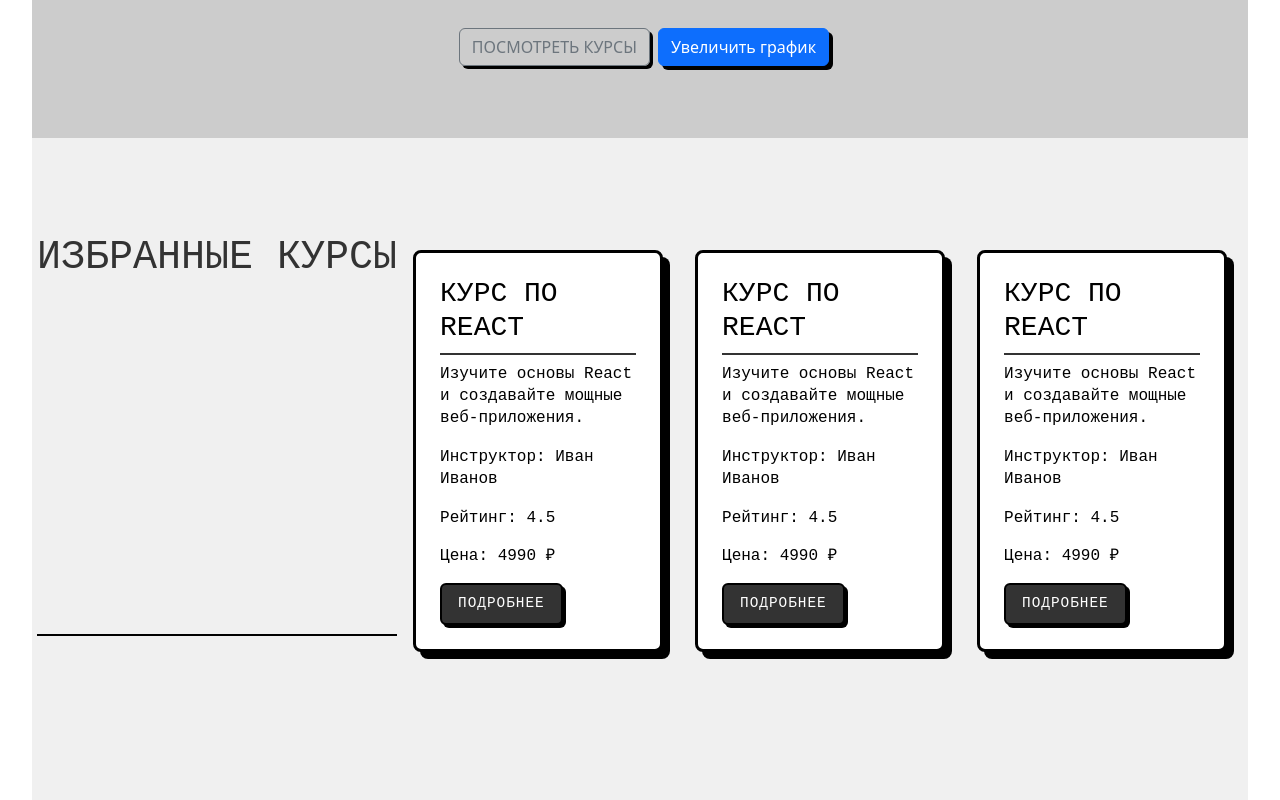
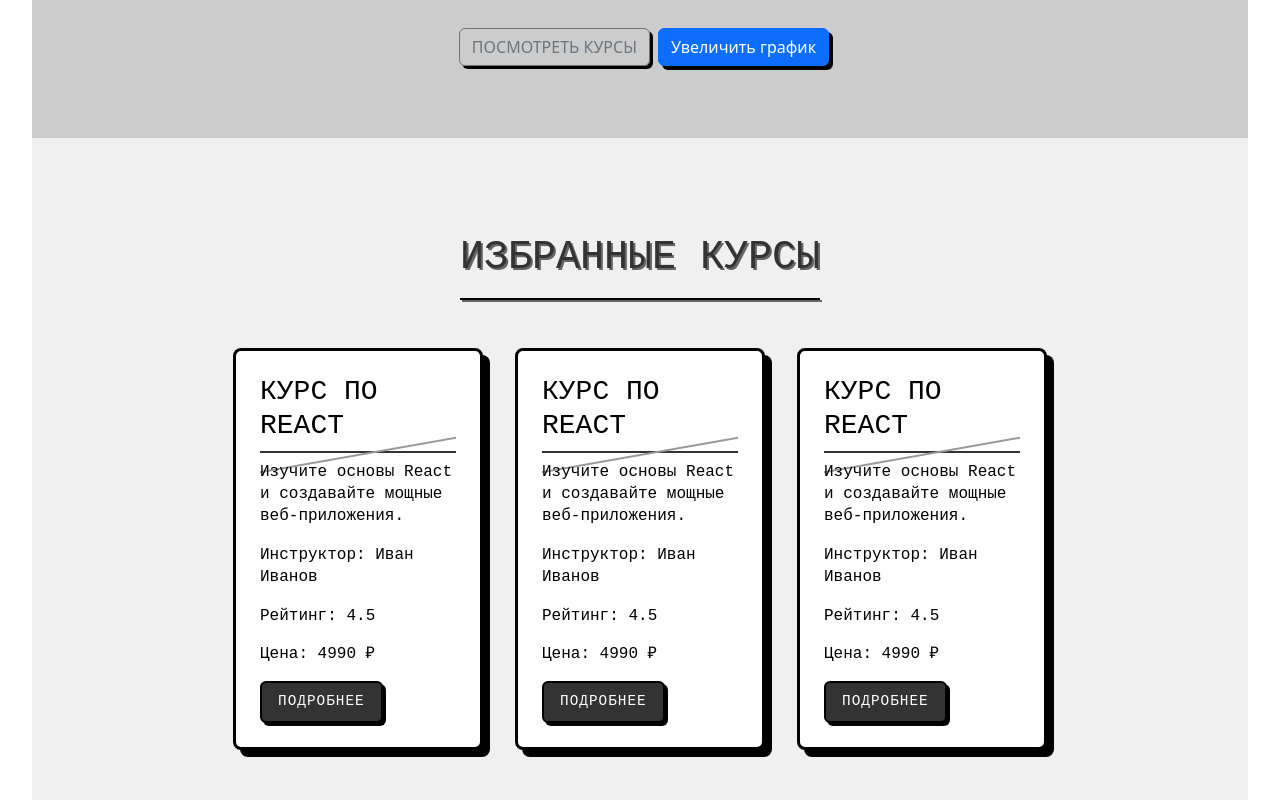
Before and after one commit to visualGravitySense/react-bisonwise, a React (Vite) app: page / in a window 1280 px wide. Shown: the part 360-1160 px from the top of the page. Built offline with nearby package versions, Linux system fonts and the light colour scheme.

Commit message:
featured courses new anti design

```diff
--- a/src/App.css
+++ /dev/null
@@ -1,103 +0,0 @@
-#root {
-  max-width: 1280px;
-  margin: 0 auto;
-  padding: 2rem;
-  text-align: center;
-}
-
-.logo {
-  height: 6em;
-  padding: 1.5em;
-  will-change: filter;
-  transition: filter 300ms;
-}
-.logo:hover {
-  filter: drop-shadow(0 0 2em #646cffaa);
-}
-.logo.react:hover {
-  filter: drop-shadow(0 0 2em #61dafbaa);
-}
-
-@keyframes logo-spin {
-  from {
-    transform: rotate(0deg);
-  }
-  to {
-    transform: rotate(360deg);
-  }
-}
-
-@media (prefers-reduced-motion: no-preference) {
-  a:nth-of-type(2) .logo {
-    animation: logo-spin infinite 20s linear;
-  }
-}
-
-.card {
-  padding: 2em;
-}
-
-.read-the-docs {
-  color: #888;
-}
-
-/* Светлый режим по умолчанию */
-.navbar-light .nav-link {
-  color: #000; /* Чёрный цвет для светлого режима */
-}
-
-.navbar-light .nav-link:hover {
-  color: #007bff; /* Синий цвет при наведении */
-}
-
-/* Переопределение для тёмного режима */
-.dark-mode .navbar-light .nav-link {
-  color: #fff !important; /* Белый цвет для тёмного режима с !important */
-}
-
-.dark-mode .navbar-light .nav-link:hover {
-  color: #f0ad4e !important; /* Цвет при наведении в тёмном режиме с !important */
-}
-
-/* Home.css */
-.home-page {
-  background-color: #fff;
-  color: #000;
-  transition: background-color 0.3s ease, color 0.3s ease;
-}
-
-/* Dark Mode Styles */
-.home-page.dark-mode {
-  background-color: #1e1e1e;
-  color: #f0f0f0;
-}
-
-/* Additional Styles for Dark Mode */
-.home-page.dark-mode .hero-section,
-.home-page.dark-mode .featured-courses,
-.home-page.dark-mode .course-categories,
-.home-page.dark-mode .popular-courses,
-.home-page.dark-mode .promo-banners,
-.home-page.dark-mode .about-section,
-.home-page.dark-mode .student-testimonials {
-  background-color: #333;
-  color: #f0f0f0;
-}
-
-/* App.css */
-.app {
-  transition: background-color 0.3s ease, color 0.3s ease;
-}
-
-/* Dark Mode Styles */
-.app.dark-mode {
-  background-color: #1e1e1e;
-  color: #f0f0f0;
-}
-
-/* Example: Dark Mode Styles for specific components */
-.app.dark-mode .header,
-.app.dark-mode .footer {
-  background-color: #333;
-  color: #f0f0f0;
-}
--- a/src/App.jsx
+++ b/src/App.jsx
@@ -16,7 +16,7 @@ import EditCourse from './pages/instructor/EditCourse';
 import AdminDashboard from './pages/admin/Dashboard';
 import Header from "./components/Header";
 import Footer from "./components/Footer";
-import './App.css';
+// import './App.css';
 import './App.scss';
 
 function App() {
--- a/src/App.scss
+++ b/src/App.scss
@@ -1 +1,105 @@
 @import '/node_modules/bootstrap/scss/bootstrap';
+
+#root {
+    max-width: 1280px;
+    margin: 0 auto;
+    padding: 2rem;
+    text-align: center;
+
+    .logo {
+      height: 6em;
+      padding: 1.5em;
+      will-change: filter;
+      transition: filter 300ms;
+
+      &:hover {
+        filter: drop-shadow(0 0 2em #646cffaa);
+      }
+
+      &.react:hover {
+        filter: drop-shadow(0 0 2em #61dafbaa);
+      }
+    }
+
+    @keyframes logo-spin {
+      from {
+        transform: rotate(0deg);
+      }
+      to {
+        transform: rotate(360deg);
+      }
+    }
+
+    @media (prefers-reduced-motion: no-preference) {
+      a:nth-of-type(2) .logo {
+        animation: logo-spin infinite 20s linear;
+      }
+    }
+
+    .card {
+      padding: 2em;
+    }
+
+    .read-the-docs {
+      color: #888;
+    }
+  }
+
+  .navbar-light {
+    .nav-link {
+      color: #000; /* Чёрный цвет для светлого режима */
+
+      &:hover {
+        color: #007bff; /* Синий цвет при наведении */
+      }
+    }
+  }
+
+  .dark-mode {
+    .navbar-light {
+      .nav-link {
+        color: #fff !important; /* Белый цвет для тёмного режима */
+
+        &:hover {
+          color: #007bff !important; /* Цвет при наведении в тёмном режиме */
+        }
+      }
+    }
+
+    .home-page {
+      background-color: #1e1e1e;
+      color: #f0f0f0;
+
+      .hero-section,
+      .featured-courses,
+      .course-categories,
+      .popular-courses,
+      .promo-banners,
+      .about-section,
+      .student-testimonials {
+        background-color: #333;
+        color: #f0f0f0;
+      }
+    }
+
+    .app {
+      background-color: #1e1e1e;
+      color: #f0f0f0;
+
+      .header,
+      .footer {
+        background-color: #333;
+        color: #f0f0f0;
+      }
+    }
+  }
+
+  .home-page {
+    background-color: #fff;
+    color: #000;
+    transition: background-color 0.3s ease, color 0.3s ease;
+  }
+
+  .app {
+    transition: background-color 0.3s ease, color 0.3s ease;
+  }
--- a/src/components/AllCourses.jsx
+++ b/src/components/AllCourses.jsx
@@ -1,7 +1,7 @@
 // AllCourses.jsx
 import React from 'react';
 import { Button, Card, Container, Row, Col } from 'react-bootstrap'; // Импортируем необходимые компоненты Bootstrap
-import './FeaturedCourses.css';
+import './FeaturedCourses.scss';
 import CourseFilters from "./CourseFilters";
 import CourseSorting from './CourseSorting';
 import CourseCard from './CourseCard';
--- a/src/components/FeaturedCourses.css
+++ /dev/null
@@ -1,112 +0,0 @@
-.featured-courses {
-    padding: 3rem 0;
-    background: #f0f0f0;
-    color: #000;
-    font-family: 'Courier New', Courier, monospace;
-
-    display: flex;
-    flex-wrap: wrap; /* Чтобы карточки переносились, если не хватает места */
-    justify-content: center; /* Выравнивание по центру */
-}
-
-
-.featured-courses h2 {
-    text-align: center;
-    margin-bottom: 2rem;
-    color: #333;
-    font-size: 2.5rem;
-    text-transform: uppercase;
-    border-bottom: 2px solid #000;
-    padding-bottom: 1rem;
-    display: inline-block;
-}
-
-.course-card {
-    background: #fff;
-    border: 2px solid #000;
-    box-shadow: 5px 5px 0 #000;
-    border-radius: 0;
-    padding: 1.5rem;
-    margin: 1rem;
-    text-align: left;
-    transition: transform 0.3s ease, box-shadow 0.3s ease;
-    width: 300px;
-}
-
-.course-card:hover {
-    transform: scale(1.05);
-    box-shadow: 8px 8px 0 #000;
-}
-
-.course-card h3 {
-    font-size: 1.75rem;
-    margin-bottom: 0.5rem;
-    text-transform: uppercase;
-    border-bottom: 2px solid #333;
-    padding-bottom: 0.5rem;
-}
-
-.course-card p {
-    font-size: 1rem;
-    margin-bottom: 1rem;
-    line-height: 1.4;
-}
-
-.course-card .btn-learn-more {
-    background: #333;
-    border: 2px solid #000;
-    color: #fff;
-    padding: 0.5rem 1rem;
-    font-size: 0.9rem;
-    text-transform: uppercase;
-    letter-spacing: 1px;
-    transition: background-color 0.3s ease, color 0.3s ease;
-    box-shadow: 3px 3px 0 #000;
-}
-
-.course-card .btn-learn-more:hover {
-    background: #555;
-    box-shadow: 5px 5px 0 #000;
-    color: #fff;
-}
-
-/* Стили для Dark Mode */
-.dark-mode .featured-courses {
-    background: #1e1e1e;
-    color: #e0e0e0;
-}
-
-.dark-mode .featured-courses h2 {
-    color: #e0e0e0;
-    border-bottom: 2px solid #e0e0e0;
-}
-
-.dark-mode .course-card {
-    background: #333;
-    border: 2px solid #666;
-    box-shadow: 5px 5px 0 #666;
-}
-
-.dark-mode .course-card:hover {
-    box-shadow: 8px 8px 0 #666;
-}
-
-.dark-mode .course-card h3 {
-    border-bottom: 2px solid #888;
-}
-
-.dark-mode .course-card p {
-    color: #ccc;
-}
-
-.dark-mode .course-card .btn-learn-more {
-    background: #666;
-    border: 2px solid #888;
-    color: #e0e0e0;
-    box-shadow: 3px 3px 0 #888;
-}
-
-.dark-mode .course-card .btn-learn-more:hover {
-    background: #888;
-    box-shadow: 5px 5px 0 #888;
-}
--- a/src/components/FeaturedCourses.jsx
+++ b/src/components/FeaturedCourses.jsx
@@ -1,7 +1,7 @@
 // FeaturedCourses.jsx
 import React from 'react';
 import { Button, Card, Container, Row, Col } from 'react-bootstrap'; // Импортируем необходимые компоненты Bootstrap
-import './FeaturedCourses.css';
+import './FeaturedCourses.scss';
 
 const FeaturedCourses = ({ theme }) => {
   const courses = [
--- /dev/null
+++ b/src/components/FeaturedCourses.scss
@@ -0,0 +1,129 @@
+.featured-courses {
+  padding: 3rem 0;
+  background: #f0f0f0;
+  color: #000;
+  font-family: 'Courier New', Courier, monospace;
+
+  display: block;
+  flex-wrap: wrap;
+  justify-content: center;
+
+  h2 {
+      text-align: center;
+      margin-bottom: 2rem;
+      color: #333;
+      font-size: 2.5rem;
+      text-transform: uppercase;
+      border-bottom: 2px solid #000;
+      padding-bottom: 1rem;
+      display: inline-block;
+      filter: drop-shadow(2px 2px 0 #666);
+  }
+}
+
+.course-card {
+  background: #fff;
+  border: 2px solid #000;
+  box-shadow: 5px 5px 0 #000;
+  border-radius: 0;
+  padding: 1.5rem;
+  margin: 1rem;
+  text-align: left;
+  transition: transform 0.3s ease, box-shadow 0.3s ease;
+  width: 300px;
+  overflow: hidden; // Чтобы скрыть любые вылезшие элементы
+
+  h3 {
+      font-size: 1.75rem;
+      margin-bottom: 0.5rem;
+      text-transform: uppercase;
+      border-bottom: 2px solid #333;
+      padding-bottom: 0.5rem;
+      position: relative; // Для эффектов с псевдоэлементами
+      &:before {
+          content: '';
+          position: absolute;
+          left: 0;
+          bottom: -5px;
+          width: 100%;
+          height: 2px;
+          background: #999;
+          transform: skewY(-10deg); // Непривычный сдвиг
+      }
+  }
+
+  p {
+      font-size: 1rem;
+      margin-bottom: 1rem;
+      line-height: 1.4;
+      filter: brightness(90%); // Темнее, чем обычно
+  }
+
+  .btn-learn-more {
+      background: #333;
+      border: 2px solid #000;
+      color: #fff;
+      padding: 0.5rem 1rem;
+      font-size: 0.9rem;
+      text-transform: uppercase;
+      letter-spacing: 1px;
+      transition: background-color 0.3s ease, color 0.3s ease;
+      box-shadow: 3px 3px 0 #000;
+
+      &:hover {
+          background: #555;
+          box-shadow: 5px 5px 0 #000;
+          color: #fff;
+          transform: rotate(-2deg); // Эффект наклона
+      }
+  }
+
+  &:hover {
+      transform: scale(1.05);
+      box-shadow: 8px 8px 0 #000;
+  }
+}
+
+// Стили для Dark Mode
+.dark-mode {
+  .featured-courses {
+      background: #1e1e1e;
+      color: #e0e0e0;
+
+      h2 {
+          color: #e0e0e0;
+          border-bottom: 2px solid #e0e0e0;
+          filter: drop-shadow(2px 2px 0 #fff); // Яркий эффект тени
+      }
+  }
+
+  .course-card {
+      background: #333;
+      border: 2px solid #666;
+      box-shadow: 5px 5px 0 #666;
+
+      &:hover {
+          box-shadow: 8px 8px 0 #666;
+      }
+
+      h3 {
+          border-bottom: 2px solid #888;
+      }
+
+      p {
+          color: #ccc;
+      }
+
+      .btn-learn-more {
+          background: #666;
+          border: 2px solid #888;
+          color: #e0e0e0;
+          box-shadow: 3px 3px 0 #888;
+
+          &:hover {
+              background: #888;
+              box-shadow: 5px 5px 0 #888;
+          }
+      }
+  }
+}
```
